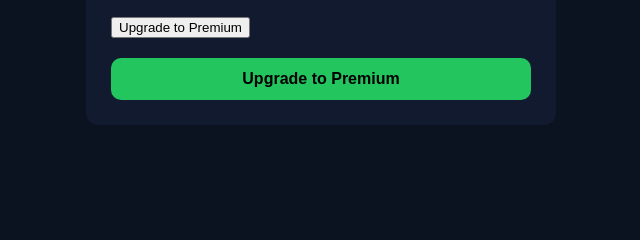
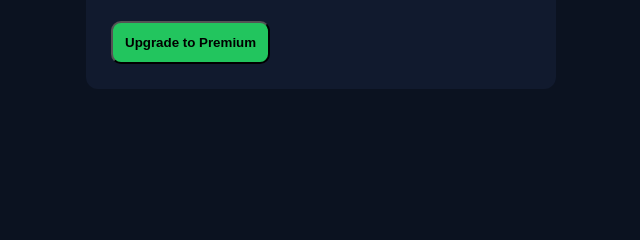
Before and after one commit to clarity-web-growth/dailymind_web, a Flask app: page /dashboard in a window 1280 px wide. Shown: the part 226-466 px from the top of the page, without its empty margins (319-959 px from the left). Run offline with Flask 3, Linux system fonts and the light colour scheme.

```diff
--- a/Dailymind_web/templates/dashboard.html
+++ b/Dailymind_web/templates/dashboard.html
@@ -54,18 +54,31 @@
       <p><strong>License Key:</strong> {{ license_key }}</p>
       {% endif %}
 
-{% if plan != "premium" %}
-<a href="/upgrade">
-    <button>Upgrade to Premium</button>
-</a>
+{% if plan|lower != "premium" %}
+<button class="btn" onclick="upgradeWithEmail()">
+  Upgrade to Premium
+</button>
+{% else %}
+<a href="/pay" class="btn">Renew Subscription</a>
 {% endif %}
 
+    </div>
+    <script>
+  function upgradeWithEmail() {
+    const email = prompt("Enter your email used for payment:");
 
-        {% if plan != "Premium" %}
-            <a href="/upgrade" class="btn">Upgrade to Premium</a>
-        {% else %}
-            <a href="/pay" class="btn">Renew Subscription</a>
-        {% endif %}
-    </div>
+    if (!email) {
+      alert("Email is required.");
+      return;
+    }
+
+    // Save email for later use
+    localStorage.setItem("dailymind_email", email);
+
+    // Redirect to payment
+    window.location.href = "/pay";
+  }
+</script>
+
 </body>
 </html>
```
